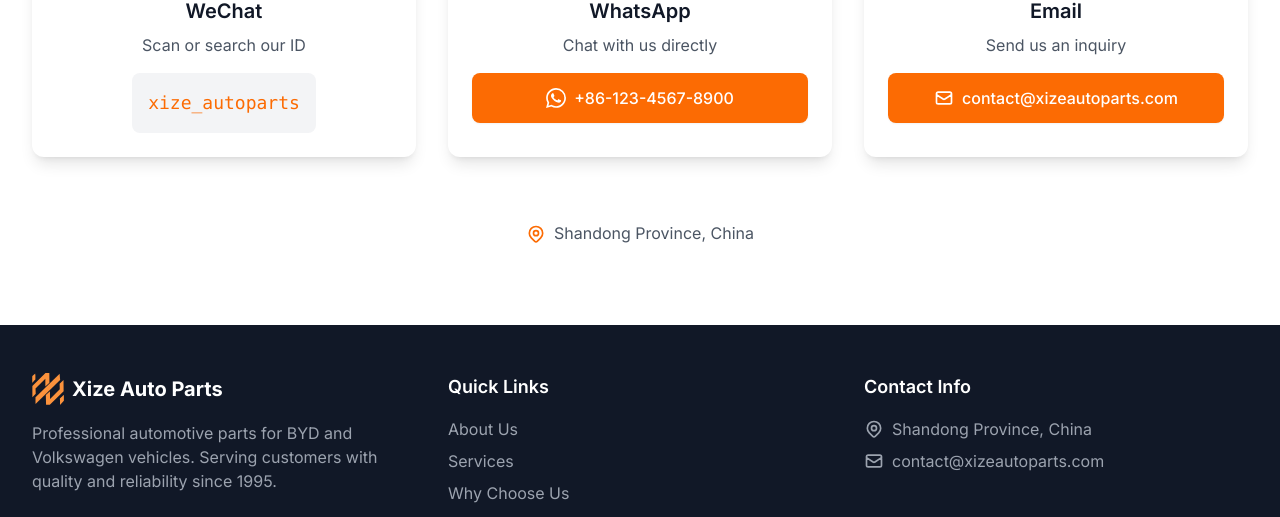
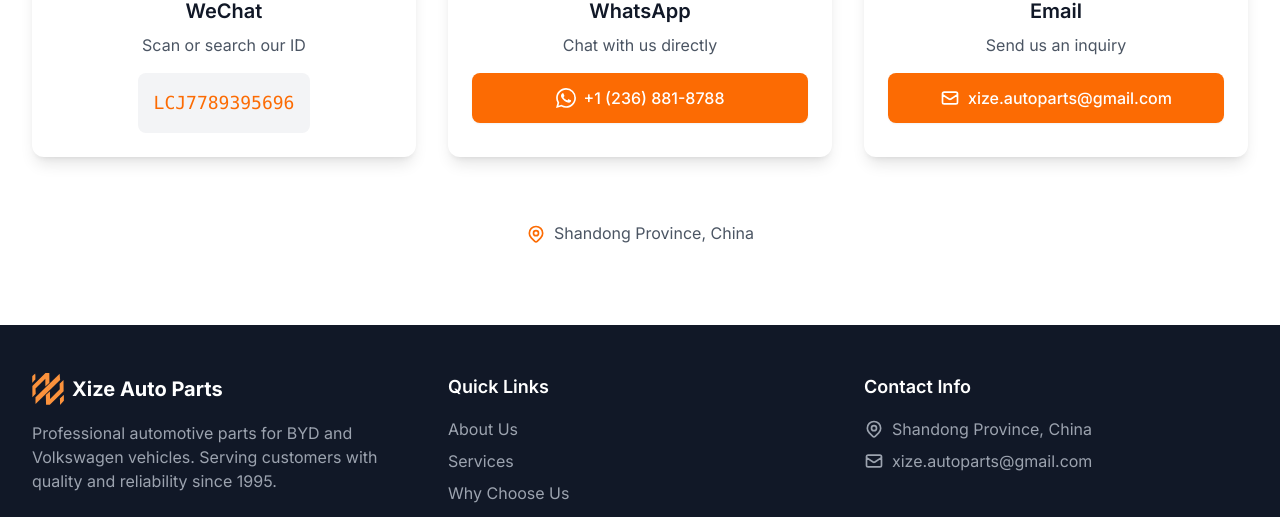
Before and after one commit to west352/xize_website, a Next.js app: page / in a window 1280 px wide. Shown: the part 3968-4485 px from the top of the page. Built offline with nearby package versions, Linux system fonts and the light colour scheme.

Commit message:
update contact info

```diff
--- a/app/page.tsx
+++ b/app/page.tsx
@@ -27,9 +27,9 @@
 };
 
 const contact = {
-  wechat: 'xize_autoparts',
-  whatsapp: '+86-123-4567-8900',
-  email: 'contact@xizeautoparts.com',
+  wechat: 'LCJ7789395696',
+  whatsapp: '+1 (236) 881-8788',
+  email: 'xize.autoparts@gmail.com',
 };
 
 const services = [
```
